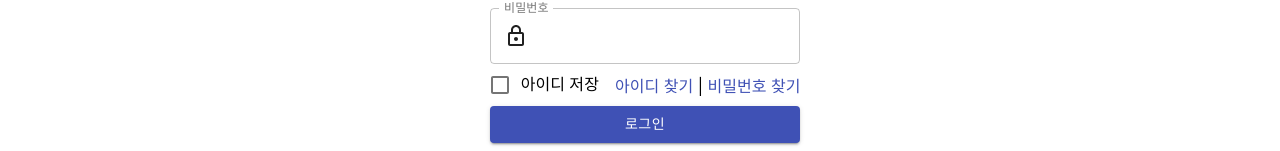
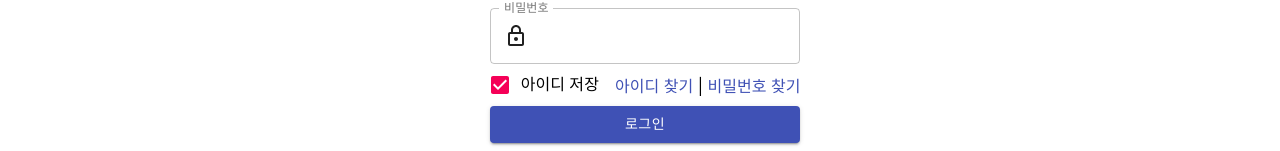
Before and after one commit to LenChoi/blockfish, a React (Create React App) app in the folder frontend/: page /login in a window 1280 px wide. Shown: the part 327-478 px from the top of the page. Built offline with nearby package versions, Linux system fonts and the light colour scheme.

Commit message:
Update Login page
- react-cookies를 이용한 아이디 저장하기 기능 구현

```diff
--- a/frontend/src/pages/Login/index.js
+++ b/frontend/src/pages/Login/index.js
@@ -1,4 +1,5 @@
-import React from 'react';
+import React, { useState, useEffect } from 'react';
+import { useCookies } from 'react-cookie';
 import {
   Checkbox,
   InputAdornment,
@@ -22,12 +23,34 @@ import { LoginContainer, LoginWrapper } from '../../styles/Login';
  * @description 로그인 화면
  */
 const Login = () => {
-  const loginText = '로그인';
+  const [userId, setUserId] = useState('');
+  const [cookies, setCookie, removeCookie] = useCookies(['rememberUserId']);
+
+  useEffect(() => {
+    if (cookies.rememberUserId !== undefined) {
+      setUserId(cookies.rememberUserId);
+    }
+  }, [cookies.rememberUserId]);
+  const handleUserId = (e) => {
+    console.log(e.target.value);
+    if (e.target.value) {
+      setUserId(e.target.value);
+    }
+  };
+  const handleOnChange = (e) => {
+    console.log(e.target.checked);
+    if (e.target.checked) {
+      setCookie('rememberUserId', userId, { maxAge: 2000 });
+    } else {
+      removeCookie('rememberUserId');
+    }
+  };
+
   return (
     <DefaultLayout>
       <LoginContainer>
         <TextDefault size="30px" weight="700">
-          {loginText}
+          로그인
         </TextDefault>
         <LoginWrapper>
           <TextField
@@ -41,6 +64,8 @@ const Login = () => {
               ),
             }}
             style={{ marginTop: '10px' }}
+            onChange={handleUserId}
+            value={`${userId}`}
           />
           <TextField
             label="비밀번호"
@@ -55,7 +80,11 @@ const Login = () => {
             style={{ marginTop: '10px' }}
           />
           <FormGroup row>
-            <FormControlLabel control={<Checkbox />} label="아이디 저장" />
+            <FormControlLabel
+              control={<Checkbox checked={`${userId} ? true : false`} />}
+              label="아이디 저장"
+              onChange={handleOnChange}
+            />
             <span style={{ alignSelf: 'center' }}>
               <Link href="/#">아이디 찾기</Link> | <Link href="/#">비밀번호 찾기</Link>
             </span>
```
